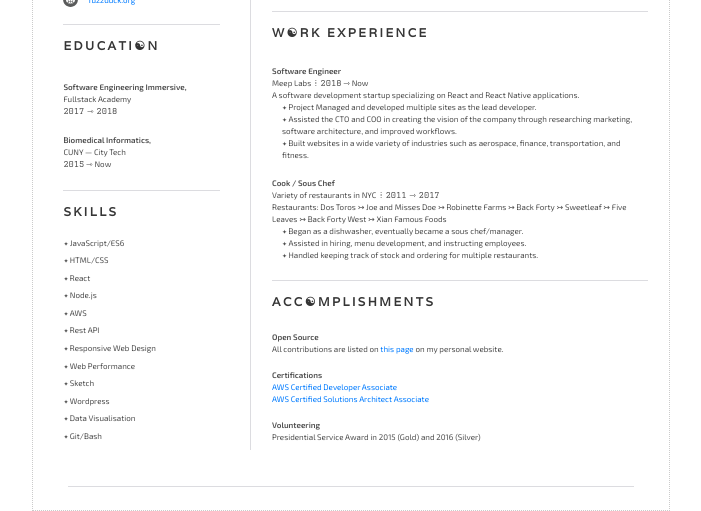
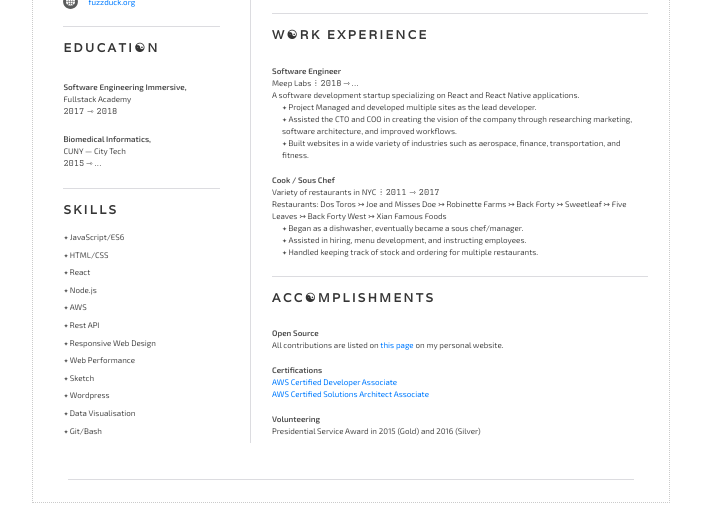
Before and after one commit to jMuzsik/resume, a plain HTML site: page index.html in a window 1280 px wide. Shown: the part 289-800 px from the top of the page, without its empty margins (289-990 px from the left). Drawn offline with nearby package versions, Linux system fonts and the light colour scheme; a web font is replaced by a local one.

Commit message:
small fixes

```diff
--- a/index.html
+++ b/index.html
@@ -7,20 +7,20 @@
     <meta name="description" content="My Resume" />
     <meta name="author" content="Jerry Muzsik" />
     <link
+      href="https://fonts.googleapis.com/css?family=B612|Exo+2:400,600|Varela|Graduate&display=swap"
+      rel="stylesheet"
+    />
+    <link
       rel="stylesheet"
       href="https://cdnjs.cloudflare.com/ajax/libs/twitter-bootstrap/4.3.1/css/bootstrap-reboot.min.css"
       integrity="sha256-dARYuC3pd0wa/7R4Hkt/sR2zfLHCgbnVAQ2sPwhNe0A="
       crossorigin="anonymous"
     />
-    <link
-      href="https://fonts.googleapis.com/css?family=B612|Exo+2:400,600|Varela|Graduate&display=swap"
-      rel="stylesheet"
-    />
     <link rel="stylesheet" href="styles.css" />
   </head>
   <body>
     <div class="inner-body">
-      <header class="center">
+      <header class="horizontal-center">
         <h1>
           <!-- <span class="left-comet">&#9732;</span>  -->
           Jerry J. Muzsik
@@ -33,7 +33,7 @@
         <h4>S&#9775;FTWARE ENGINEER</h4>
       </header>
       <aside>
-        <section class="contact center">
+        <section class="contact horizontal-center">
           <figure>
             <img src="assets/phone-icon.png" alt="phone icon" />
             <figcaption><span class="numbers">347.421.2521</span></figcaption>
@@ -58,7 +58,7 @@
           </figure>
         </section>
         <div class="border-1 border"></div>
-        <section class="education center">
+        <section class="education horizontal-center">
           <h4>EDUCATI&#9775;N</h4>
           <article>
             <p><strong>Software Engineering Immersive,</strong></p>
@@ -68,11 +68,11 @@
           <article>
             <p><strong>Biomedical Informatics,</strong></p>
             <p>CUNY &mdash; City Tech</p>
-            <p><span class="numbers">2015</span> &#8702; Now</p>
+            <p><span class="numbers">2015</span> &#8702; &#8230;</p>
           </article>
         </section>
         <div class="border-2 border"></div>
-        <section class="skills center">
+        <section class="skills horizontal-center">
           <h4>SKILLS</h4>
           <ul>
             <li><span>&#10022;&nbsp;</span>JavaScript/ES6</li>
@@ -91,7 +91,7 @@
         </section>
       </aside>
       <main>
-        <section class="profile center">
+        <section class="profile horizontal-center">
           <h4>PR&#9775;FESSIONAL PR&#9775;FILE</h4>
           <p>
             Determined software engineer specialised in modern web development
@@ -102,13 +102,13 @@
           </p>
         </section>
         <div class="border-1 border"></div>
-        <section class="experience center">
+        <section class="experience horizontal-center">
           <h4>W&#9775;RK EXPERIENCE</h4>
           <article>
             <p><strong>Software Engineer</strong></p>
             <p>
               Meep Labs &nbsp;&#8286;&nbsp;
-              <span class="numbers">2018</span> &#8702; Now
+              <span class="numbers">2018</span> &#8702; &#8230;
             </p>
             <p>
               A software development startup specializing on React and React
@@ -159,7 +159,7 @@
           </article>
         </section>
         <div class="border-2 border"></div>
-        <section class="accomplishments center">
+        <section class="accomplishments horizontal-center">
           <h4>ACC&#9775;MPLISHMENTS</h4>
           <article>
             <p><strong>Open Source</strong></p>
--- a/styles.css
+++ b/styles.css
@@ -5,36 +5,16 @@
   --text-color: rgb(78, 78, 78);
   --border-color: rgb(220, 220, 224);
 }
-html {
-}
 body {
-  max-width: 638px;
+  width: 638px;
   margin-left: auto;
   margin-right: auto;
   /* Page defaults */
   font-family: 'Exo 2';
   font-weight: 400;
   color: var(--text-color);
-  /* Body styling */
 }
-.inner-body {
-  min-height: 100vh;
-  max-height: 100vh;
-  margin: 0;
-  display: grid;
-  grid-template-areas:
-    'header header'
-    '. .'
-    'left right'
-    '. .'
-    'footer footer';
-  grid-template-rows: 20% 4.5% 68% 4.5% 3%;
-  grid-template-columns: 34.3% 65.7%;
-  border: .5px dotted rgba(0,0,0,.2);
-}
-.numbers {
-  font-family: 'Graduate';
-}
+/* Reuseable stuff */
 h1 {
   font-family: 'B612';
   font-size: 45px;
@@ -52,13 +32,8 @@ h4 {
   margin-block-end: 0;
   align-self: start;
 }
-h1 .left-comet {
-  display: inline-block;
-  transform: rotate(320deg);
-}
-h1 .right-comet {
-  display: inline-block;
-  transform: rotate(130deg);
+.numbers {
+  font-family: 'Graduate';
 }
 p {
   font-size: 8px;
@@ -68,13 +43,70 @@ p {
 strong {
   font-weight: 600;
 }
+/* Vertical border separating sections. */
+.border {
+  border-bottom: 1px var(--border-color) solid;
+  height: 50%;
+}
+.border-1 {
+  grid-area: border1;
+}
+.border-2 {
+  grid-area: border2;
+}
+.horizontal-center {
+  display: grid;
+  align-items: center;
+  height: 100%;
+}
+ul {
+  padding-inline-start: 0;
+  list-style: none;
+  line-height: 2.2;
+  font-size: 8px;
+  margin: 0;
+}
+/* For the different symbol. */
+li span {
+  font-size: 6px;
+}
+/* If I apply to playful places. */
+/* h1 .left-comet {
+        display: inline-block;
+        transform: rotate(320deg);
+      }
+      h1 .right-comet {
+        display: inline-block;
+        transform: rotate(130deg);
+      } */
+
+/* Predominantly grid styling below, chronologically set. */
+.inner-body {
+  min-height: 98vh;
+  max-height: 98vh;
+  margin: 0;
+  margin-top: 1vh;
+  display: grid;
+  grid-template-areas:
+    'header header'
+    '. .'
+    'aside main'
+    '. .'
+    'footer footer';
+  grid-template-rows: 20% 4.5% 68% 4.5% 3%;
+  grid-template-columns: 34.3% 65.7%;
+  /* If screen is wider */
+  border: 0.5px dotted rgba(0, 0, 0, 0.2);
+}
+/* Markup on top of page. */
 header {
   grid-area: header;
   text-align: center;
   border-bottom: 3px var(--border-color) solid;
 }
+/* To the left, to the left. */
 aside {
-  grid-area: left;
+  grid-area: aside;
   display: grid;
   grid-template-areas:
     '. contact .'
@@ -86,34 +118,22 @@ aside {
   grid-template-columns: 14% 72% 14%;
   border-right: 1px var(--border-color) solid;
 }
-.border {
-  border-bottom: 1px var(--border-color) solid;
-  height: 50%;
-}
-.border-1 {
-  grid-area: border1;
-}
-.border-2 {
-  grid-area: border2;
-}
-figure {
-  display: flex;
-  align-items: center;
-  font-size: 8px;
-  margin: 0;
-}
 .contact {
   grid-area: contact;
 }
-.center {
+.contact figure {
+  font-size: 8px;
+  margin: 0;
+  display: grid;
+  grid-template-columns: 25px 1fr;
+}
+.contact figcaption {
   display: grid;
   align-items: center;
-  height: 100%;
 }
 .contact img {
   height: 15px;
   width: 15px;
-  margin-right: 10px;
 }
 .education {
   grid-area: education;
@@ -121,18 +141,8 @@ figure {
 .skills {
   grid-area: skills;
 }
-ul {
-  padding-inline-start: 0;
-  list-style: none;
-  line-height: 2.2;
-  font-size: 8px;
-  margin: 0;
-}
-li span {
-  font-size: 6px;
-}
 main {
-  grid-area: right;
+  grid-area: main;
   display: grid;
   grid-template-areas:
     '. profile .'
```
